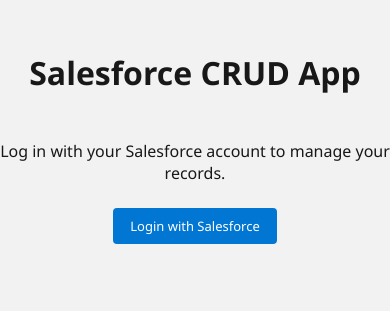
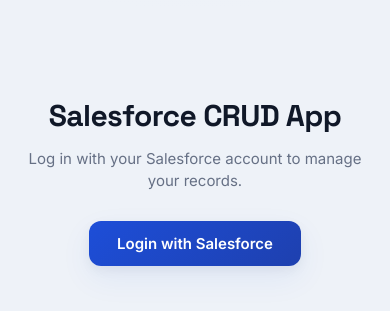
Before and after one commit to hema-code06/cloud-crud-webapp, a React (Vite) app in the folder frontend/: page / in a window 390 px wide. Shown: the part 243-554 px from the top of the page. Built offline with nearby package versions, Linux system fonts and the light colour scheme; no server answers.

Commit message:
feat: implement design system with responsive styles and updated color palette

```diff
--- a/frontend/src/styles.css
+++ b/frontend/src/styles.css
@@ -1,266 +1,501 @@
-* {
-  box-sizing: border-box;
+/* ============================================================
+   Cloud CRUD — Design System
+   A light, enterprise data-platform theme: cool slate-blue palette,
+   soft "cloud" shadows (diffuse, floating), Space Grotesk for
+   display type, Inter for UI text, JetBrains Mono for record data.
+   ============================================================ */
+
+@import url('https://fonts.googleapis.com/css2?family=Space+Grotesk:wght@500;600;700&family=Inter:wght@400;500;600;700&family=JetBrains+Mono:wght@400;500&display=swap');
+
+:root {
+  /* Color tokens */
+  --bg: #EEF2F8;
+  --bg-gradient-a: #E7EEFA;
+  --bg-gradient-b: #F5F8FC;
+  --surface: #FFFFFF;
+  --surface-muted: #F8FAFD;
+
+  --ink-900: #101828;
+  --ink-700: #344054;
+  --ink-500: #667085;
+  --ink-300: #98A2B3;
+
+  --border: #E3E8F0;
+  --border-strong: #CBD5E1;
+
+  --primary: #1D4ED8;
+  --primary-600: #1E40AF;
+  --primary-50: #EAF0FE;
+  --accent-cyan: #0EA5E9;
+
+  --danger: #DC2626;
+  --danger-50: #FEF2F2;
+  --danger-600: #B91C1C;
+
+  --success: #15803D;
+  --success-50: #F0FDF4;
+
+  /* Type */
+  --font-display: 'Space Grotesk', 'Inter', sans-serif;
+  --font-body: 'Inter', -apple-system, BlinkMacSystemFont, sans-serif;
+  --font-mono: 'JetBrains Mono', 'SFMono-Regular', Consolas, monospace;
+
+  /* Shape + shadow — "cloud" language: soft, diffuse, layered */
+  --radius-sm: 8px;
+  --radius-md: 12px;
+  --radius-lg: 18px;
+
+  --shadow-cloud-sm:
+    0 1px 2px rgba(16, 24, 40, 0.04),
+    0 2px 8px rgba(29, 78, 216, 0.04);
+  --shadow-cloud-md:
+    0 4px 12px rgba(16, 24, 40, 0.05),
+    0 12px 32px rgba(29, 78, 216, 0.07);
+  --shadow-cloud-lg:
+    0 8px 24px rgba(16, 24, 40, 0.08),
+    0 24px 64px rgba(29, 78, 216, 0.10);
+
+  --transition: 160ms cubic-bezier(0.4, 0, 0.2, 1);
+}
+
+@media (prefers-reduced-motion: reduce) {
+  :root { --transition: 0ms; }
+  * { animation-duration: 0.001ms !important; animation-iteration-count: 1 !important; transition-duration: 0.001ms !important; }
+}
+
+/* ---------- Reset & base ---------- */
+* { box-sizing: border-box; }
+
+html, body, #root {
+  height: 100%;
 }
 
 body {
   margin: 0;
-  font-family: "Salesforce Sans", "Segoe UI", -apple-system, BlinkMacSystemFont, Helvetica, Arial, sans-serif;
-  background: #f3f2f2;
-  color: #181818;
+  font-family: var(--font-body);
+  color: var(--ink-900);
+  background:
+    radial-gradient(ellipse 900px 500px at 15% -10%, var(--bg-gradient-a), transparent 60%),
+    radial-gradient(ellipse 800px 500px at 100% 0%, #EAF3FE, transparent 55%),
+    var(--bg);
+  -webkit-font-smoothing: antialiased;
+  font-size: 15px;
+  line-height: 1.5;
 }
 
+h1, h2, h3 {
+  font-family: var(--font-display);
+  color: var(--ink-900);
+  margin: 0;
+}
+
+:focus-visible {
+  outline: 2px solid var(--primary);
+  outline-offset: 2px;
+  border-radius: 4px;
+}
+
+/* ---------- App shell ---------- */
+.app-shell {
+  max-width: 1080px;
+  margin: 0 auto;
+  padding: 28px 24px 64px;
+  min-height: 100%;
+}
+
+.header-bar {
+  display: flex;
+  align-items: center;
+  justify-content: space-between;
+  gap: 16px;
+  padding: 18px 24px;
+  margin-bottom: 28px;
+  background: linear-gradient(135deg, #FFFFFF 0%, var(--primary-50) 130%);
+  border: 1px solid var(--border);
+  border-radius: var(--radius-lg);
+  box-shadow: var(--shadow-cloud-sm);
+  position: sticky;
+  top: 16px;
+  z-index: 20;
+}
+
+.header-bar h1 {
+  font-size: 20px;
+  font-weight: 700;
+  letter-spacing: -0.01em;
+  display: flex;
+  align-items: center;
+  gap: 10px;
+}
+
+.header-bar h1::before {
+  content: "";
+  display: inline-block;
+  width: 10px;
+  height: 10px;
+  border-radius: 50%;
+  background: linear-gradient(135deg, var(--accent-cyan), var(--primary));
+  box-shadow: 0 0 0 4px var(--primary-50);
+}
+
+/* ---------- Login screen ---------- */
 .login-screen {
+  min-height: 100vh;
   display: flex;
   flex-direction: column;
   align-items: center;
   justify-content: center;
-  height: 90vh;
-  gap: 8px;
   text-align: center;
+  padding: 24px;
+  background:
+    radial-gradient(ellipse 700px 420px at 50% 0%, #E3EDFC, transparent 60%),
+    radial-gradient(ellipse 600px 400px at 100% 100%, #EAF6FE, transparent 55%),
+    var(--bg);
 }
 
-.app-shell {
-  max-width: 1200px;
-  margin: 0 auto;
-  padding: 0 0 40px;
+.login-screen h1 {
+  font-size: 30px;
+  font-weight: 700;
+  letter-spacing: -0.02em;
+  margin-bottom: 10px;
 }
 
-.header-bar {
-  display: flex;
-  justify-content: space-between;
-  align-items: center;
-  padding: 12px 24px;
-  margin-bottom: 24px;
+.login-screen p {
+  color: var(--ink-500);
+  font-size: 15px;
+  max-width: 380px;
+  margin: 0 0 28px;
 }
 
-.header-bar h1 {
-  font-size: 17px;
-  font-weight: 600;
-  margin: 0;
-  display: flex;
-  align-items: center;
-  gap: 10px;
-  letter-spacing: 0.2px;
+.login-screen .btn-primary {
+  padding: 13px 28px;
+  font-size: 15px;
+  border-radius: var(--radius-md);
+  box-shadow: var(--shadow-cloud-md);
 }
 
-.header-bar h1::before {
-  content: "";
-  width: 24px;
-  height: 24px;
-  background-image: url("/favicon.png");
-  background-size: contain;
-  background-repeat: no-repeat;
-  background-position: center;
+/* ---------- Buttons ---------- */
+button {
+  font-family: var(--font-body);
+  cursor: pointer;
+  border: none;
+  transition: transform var(--transition), box-shadow var(--transition), background var(--transition), border-color var(--transition);
 }
 
-
-button {
-  cursor: pointer;
-  border: 1px solid transparent;
-  border-radius: 4px;
-  padding: 8px 16px;
-  font-size: 13px;
-  font-weight: 400;
-  font-family: inherit;
-  transition: background 0.1s ease;
-}
+button:active { transform: translateY(1px); }
+button:disabled { opacity: 0.5; cursor: not-allowed; transform: none; }
 
 .btn-primary {
-  background: #0176d3;
-  color: #ffffff;
+  background: linear-gradient(135deg, var(--primary), var(--primary-600));
+  color: #fff;
+  font-weight: 600;
+  padding: 10px 18px;
+  border-radius: var(--radius-sm);
+  box-shadow: var(--shadow-cloud-sm);
 }
-
-.btn-primary:hover {
-  background: #014486;
-}
-
-.btn-primary:disabled {
-  background: #c9c7c5;
-  cursor: not-allowed;
+.btn-primary:hover:not(:disabled) {
+  box-shadow: var(--shadow-cloud-md);
+  filter: brightness(1.04);
 }
 
 .btn-secondary {
-  background: #ffffff;
-  color: #0176d3;
-  border: 1px solid #0176d3;
+  background: var(--surface);
+  color: var(--ink-700);
+  font-weight: 600;
+  padding: 10px 18px;
+  border-radius: var(--radius-sm);
+  border: 1px solid var(--border-strong);
 }
-
-.btn-secondary:hover {
-  background: #f3f8fd;
+.btn-secondary:hover:not(:disabled) {
+  background: var(--surface-muted);
+  border-color: var(--ink-300);
 }
 
 .btn-danger {
-  background: #ffffff;
-  color: #ba0517;
-  border: 1px solid #ba0517;
+  background: var(--danger-50);
+  color: var(--danger-600);
+  font-weight: 600;
+  padding: 8px 14px;
+  border-radius: var(--radius-sm);
+  border: 1px solid #FCA5A5;
 }
-
-.btn-danger:hover {
-  background: #fdecec;
+.btn-danger:hover:not(:disabled) {
+  background: #FEE2E2;
+  border-color: var(--danger);
 }
 
 .btn-small {
-  padding: 4px 10px;
-  font-size: 12px;
+  padding: 6px 12px;
+  font-size: 13px;
+  border-radius: 6px;
   margin-right: 6px;
 }
 
+/* ---------- Object dropdown ---------- */
+select {
+  font-family: var(--font-body);
+  font-size: 14px;
+  font-weight: 500;
+  color: var(--ink-900);
+  background: var(--surface);
+  border: 1px solid var(--border-strong);
+  border-radius: var(--radius-sm);
+  padding: 10px 36px 10px 14px;
+  min-width: 240px;
+  appearance: none;
+  background-image: linear-gradient(45deg, transparent 50%, var(--ink-500) 50%),
+                     linear-gradient(135deg, var(--ink-500) 50%, transparent 50%);
+  background-position: calc(100% - 18px) center, calc(100% - 13px) center;
+  background-size: 5px 5px, 5px 5px;
+  background-repeat: no-repeat;
+  cursor: pointer;
+  transition: border-color var(--transition), box-shadow var(--transition);
+}
+select:hover { border-color: var(--ink-300); }
+select:focus-visible { border-color: var(--primary); box-shadow: 0 0 0 3px var(--primary-50); }
 
-select,
-input {
-  padding: 8px 10px;
-  border-radius: 4px;
-  border: 1px solid #c9c7c5;
-  font-size: 13px;
-  font-family: inherit;
-  background: #ffffff;
-  color: #181818;
-}
-
-select:focus,
-input:focus {
-  outline: none;
-  border-color: #0176d3;
-  box-shadow: 0 0 0 1px #0176d3;
-}
-
-
+/* ---------- Toolbar ---------- */
 .toolbar {
   display: flex;
+  align-items: center;
   justify-content: space-between;
-  align-items: center;
-  margin-bottom: 16px;
-  padding: 0 24px;
+  margin-bottom: 14px;
 }
 
 .toolbar span {
-  font-size: 12px;
-  color: #5c5c5c;
-  text-transform: uppercase;
-  letter-spacing: 0.4px;
+  font-size: 13px;
+  font-weight: 500;
+  color: var(--ink-500);
+  background: var(--surface);
+  border: 1px solid var(--border);
+  padding: 5px 12px;
+  border-radius: 999px;
 }
 
-.app-shell>div[style] {
-  padding: 0 24px;
+/* ---------- Table ---------- */
+table {
+  width: 100%;
+  border-collapse: separate;
+  border-spacing: 0;
+  background: var(--surface);
+  border: 1px solid var(--border);
+  border-radius: var(--radius-md);
+  overflow: hidden;
+  box-shadow: var(--shadow-cloud-sm);
 }
 
-
-table {
-  width: calc(100% - 48px);
-  margin: 0 24px;
-  border-collapse: collapse;
-  background: #ffffff;
-  border-radius: 4px;
-  border: 1px solid #4b93ff;
-  overflow: hidden;
+thead th {
+  position: sticky;
+  top: 0;
+  background: var(--surface-muted);
+  text-align: left;
+  font-size: 12px;
+  font-weight: 600;
+  text-transform: uppercase;
+  letter-spacing: 0.04em;
+  color: var(--ink-500);
+  padding: 13px 16px;
+  border-bottom: 1px solid var(--border);
+  white-space: nowrap;
 }
 
-th,
-td {
-  text-align: left;
-  padding: 11px 14px;
-  border-bottom: 1px solid #dadbdd;
-  font-size: 13px;
+tbody td {
+  padding: 13px 16px;
+  font-size: 14px;
+  font-family: var(--font-mono);
+  color: var(--ink-700);
+  border-bottom: 1px solid var(--border);
   white-space: nowrap;
-  max-width: 220px;
+  max-width: 260px;
   overflow: hidden;
   text-overflow: ellipsis;
 }
 
-th {
-  background: #85b4fa;
-  font-weight: 600;
-  color: #444444;
-  border-bottom: 1px solid #042dfa;
-  text-transform: uppercase;
-  font-size: 11px;
-  letter-spacing: 0.3px;
+tbody tr:last-child td { border-bottom: none; }
+tbody tr { transition: background var(--transition); }
+tbody tr:hover { background: var(--surface-muted); }
+
+tbody td:last-child {
+  font-family: var(--font-body);
+  white-space: nowrap;
 }
 
-tbody tr:hover {
-  background: #f3f8fd;
-}
-
-tbody tr:last-child td {
-  border-bottom: none;
-}
-
+/* ---------- Pagination / loading states ---------- */
 .sentinel {
   height: 1px;
 }
 
 .loading-row {
   text-align: center;
-  padding: 16px;
-  color: #5c5c5c;
+  padding: 18px;
   font-size: 13px;
+  color: var(--ink-500);
+  font-weight: 500;
 }
 
+.loading-row::before {
+  content: "";
+  display: inline-block;
+  width: 13px;
+  height: 13px;
+  margin-right: 8px;
+  vertical-align: -2px;
+  border: 2px solid var(--border-strong);
+  border-top-color: var(--primary);
+  border-radius: 50%;
+  animation: spin 0.7s linear infinite;
+}
 
+@keyframes spin {
+  to { transform: rotate(360deg); }
+}
+
+/* ---------- Modal ---------- */
 .modal-overlay {
   position: fixed;
   inset: 0;
-  background: rgba(8, 24, 44, 0.5);
+  background: rgba(16, 24, 40, 0.45);
+  backdrop-filter: blur(3px);
   display: flex;
   align-items: center;
   justify-content: center;
-  z-index: 50;
+  padding: 20px;
+  z-index: 100;
+  animation: fadeIn var(--transition) ease-out;
+}
+
+@keyframes fadeIn {
+  from { opacity: 0; }
+  to { opacity: 1; }
 }
 
 .modal {
-  background: #ffffff;
-  border-radius: 6px;
-  width: 440px;
-  max-height: 82vh;
+  width: 100%;
+  max-width: 480px;
+  max-height: 88vh;
   overflow-y: auto;
-  box-shadow: 0 4px 18px rgba(0, 0, 0, 0.25);
+  background: var(--surface);
+  border-radius: var(--radius-lg);
+  box-shadow: var(--shadow-cloud-lg);
+  padding: 28px;
+  animation: riseIn 200ms cubic-bezier(0.16, 1, 0.3, 1);
+}
+
+@keyframes riseIn {
+  from { opacity: 0; transform: translateY(12px) scale(0.98); }
+  to { opacity: 1; transform: translateY(0) scale(1); }
 }
 
 .modal h2 {
-  margin: 0;
-  font-size: 16px;
-  font-weight: 600;
-  color: #ffffff;
-  background: #032d60;
-  padding: 16px 24px;
-}
-
-.modal form {
-  padding: 20px 24px 24px;
+  font-size: 19px;
+  font-weight: 700;
+  margin-bottom: 18px;
 }
 
 .form-field {
-  margin-bottom: 14px;
-  display: flex;
-  flex-direction: column;
-  gap: 4px;
+  margin-bottom: 16px;
 }
 
 .form-field label {
-  font-size: 12px;
+  display: block;
+  font-size: 13px;
   font-weight: 600;
-  color: #3e3e3c;
+  color: var(--ink-700);
+  margin-bottom: 6px;
+}
+
+.form-field input,
+.form-field select {
+  width: 100%;
+  min-width: 0;
+  padding: 10px 12px;
+  font-size: 14px;
+  font-family: var(--font-body);
+  color: var(--ink-900);
+  background: var(--surface-muted);
+  border: 1px solid var(--border);
+  border-radius: var(--radius-sm);
+  transition: border-color var(--transition), box-shadow var(--transition), background var(--transition);
+}
+
+.form-field input:hover,
+.form-field select:hover { border-color: var(--border-strong); }
+
+.form-field input:focus-visible,
+.form-field select:focus-visible {
+  background: var(--surface);
+  border-color: var(--primary);
+  box-shadow: 0 0 0 3px var(--primary-50);
+}
+
+.form-field label input[type="checkbox"] {
+  width: auto;
+  margin-right: 8px;
+  accent-color: var(--primary);
 }
 
 .form-actions {
   display: flex;
   justify-content: flex-end;
-  gap: 8px;
-  margin-top: 20px;
-  border-top: 1px solid #dddbda;
-  padding-top: 16px;
+  gap: 10px;
+  margin-top: 22px;
+  padding-top: 18px;
+  border-top: 1px solid var(--border);
 }
 
+/* ---------- Error banner ---------- */
 .error-banner {
-  background: #fdecec;
-  color: #a3121a;
-  border-left: 4px solid #ba0517;
-  padding: 10px 14px;
-  border-radius: 2px;
+  background: var(--danger-50);
+  color: var(--danger-600);
+  border: 1px solid #FCA5A5;
+  border-radius: var(--radius-sm);
+  padding: 11px 14px;
   font-size: 13px;
-  margin: 0 24px 16px;
+  font-weight: 500;
+  margin-bottom: 16px;
 }
 
-.modal .error-banner {
-  margin: 0 0 16px;
+/* ---------- Responsive ---------- */
+@media (max-width: 640px) {
+  .app-shell { padding: 16px 12px 48px; }
+
+  .header-bar {
+    flex-direction: column;
+    align-items: flex-start;
+    gap: 12px;
+    top: 8px;
+  }
+
+  select { min-width: 100%; }
+
+  .toolbar { flex-direction: column; align-items: flex-start; gap: 10px; }
+
+  table, thead, tbody, th, td, tr { display: block; }
+  thead { display: none; }
+
+  tbody tr {
+    border-bottom: 1px solid var(--border);
+    padding: 12px 14px;
+  }
+
+  tbody td {
+    border: none;
+    padding: 6px 0;
+    white-space: normal;
+    max-width: none;
+  }
+
+  tbody td::before {
+    content: attr(data-label);
+    display: block;
+    font-family: var(--font-body);
+    font-size: 11px;
+    font-weight: 600;
+    text-transform: uppercase;
+    letter-spacing: 0.04em;
+    color: var(--ink-500);
+    margin-bottom: 2px;
+  }
+
+  .modal { padding: 20px; }
 }
```
